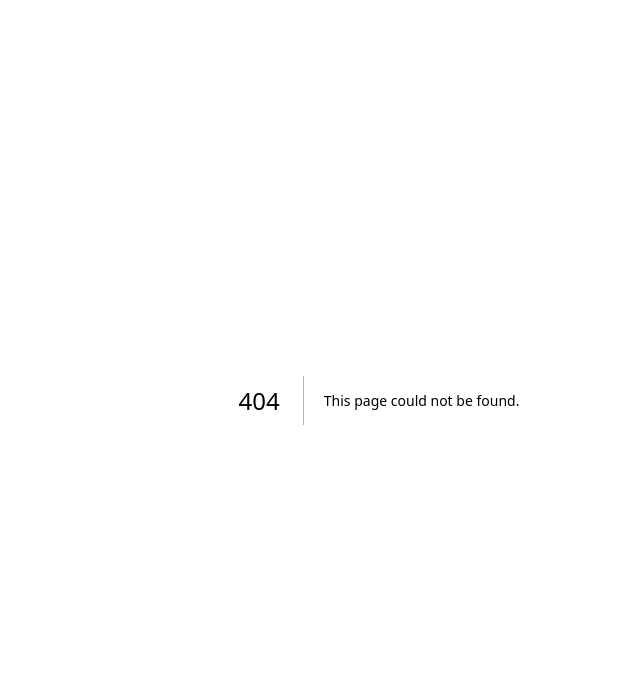
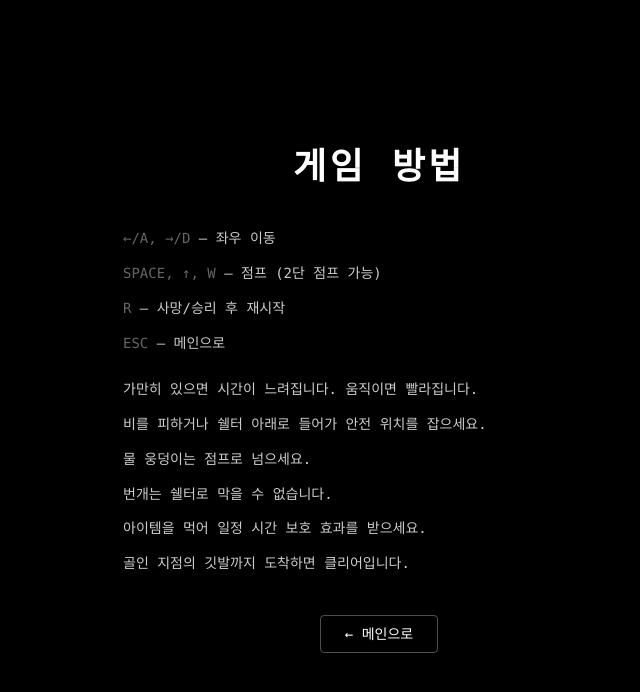
Before and after one commit to LEESOLL/rain-dash, a Next.js app: page /how-to-play in a window 1280 px wide. Before the commit this address had no page. Shown: the top 692 px of the page, without its empty margins (261-901 px from the left). Built offline with nearby package versions, Linux system fonts and the light colour scheme.

Commit message:
feat(app): 메인/온보딩/도움말 페이지 분리 및 닉네임 플로우 구현

```diff
--- /dev/null
+++ b/app/how-to-play/page.tsx
@@ -0,0 +1,43 @@
+import Link from "next/link";
+
+export default function HowToPlayPage() {
+  return (
+    <main className="flex min-h-dvh items-center justify-center bg-black text-white font-mono">
+      <div className="flex w-full max-w-xl flex-col items-center gap-10 px-8">
+        <h1 className="text-4xl font-bold tracking-widest">게임 방법</h1>
+
+        <div className="w-full space-y-3 text-sm leading-relaxed opacity-80">
+          <p>
+            <span className="opacity-50">←/A, →/D</span> — 좌우 이동
+          </p>
+          <p>
+            <span className="opacity-50">SPACE, ↑, W</span> — 점프 (2단 점프
+            가능)
+          </p>
+          <p>
+            <span className="opacity-50">R</span> — 사망/승리 후 재시작
+          </p>
+          <p>
+            <span className="opacity-50">ESC</span> — 메인으로
+          </p>
+
+          <p className="!mt-6">
+            가만히 있으면 시간이 느려집니다. 움직이면 빨라집니다.
+          </p>
+          <p>비를 피하거나 쉘터 아래로 들어가 안전 위치를 잡으세요.</p>
+          <p>물 웅덩이는 점프로 넘으세요.</p>
+          <p>번개는 쉘터로 막을 수 없습니다.</p>
+          <p>아이템을 먹어 일정 시간 보호 효과를 받으세요.</p>
+          <p>골인 지점의 깃발까지 도착하면 클리어입니다.</p>
+        </div>
+
+        <Link
+          href="/"
+          className="rounded border border-white/30 px-6 py-2 text-sm transition hover:bg-white/10"
+        >
+          ← 메인으로
+        </Link>
+      </div>
+    </main>
+  );
+}
--- a/app/page.tsx
+++ b/app/page.tsx
@@ -1,7 +1,46 @@
+"use client";
+
+import Link from "next/link";
+import { useRouter } from "next/navigation";
+import { readCachedUser } from "@/features/user/userStore";
+
 export default function Home() {
+  const router = useRouter();
+
+  function handleStart() {
+    const user = readCachedUser();
+    if (user) {
+      router.push("/play/rainy-day-01");
+    } else {
+      router.push("/start");
+    }
+  }
+
   return (
-    <main className="flex min-h-dvh items-center justify-center bg-black text-white">
-      <p className="text-sm opacity-50">Rain Dash — 준비 중</p>
+    <main className="flex min-h-dvh items-center justify-center bg-black text-white font-mono">
+      <div className="flex flex-col items-center gap-12 px-8">
+        <div className="text-center">
+          <h1 className="text-6xl font-bold tracking-widest">RAIN DASH</h1>
+          <p className="mt-3 text-xs opacity-50 tracking-wider">
+            time moves fast when you move fast
+          </p>
+        </div>
+
+        <div className="flex w-64 flex-col gap-3">
+          <button
+            onClick={handleStart}
+            className="rounded bg-white px-8 py-3 text-lg font-bold tracking-widest text-black transition hover:bg-white/80"
+          >
+            게임 시작
+          </button>
+          <Link
+            href="/how-to-play"
+            className="rounded border border-white/30 px-8 py-3 text-center text-lg tracking-widest transition hover:bg-white/10"
+          >
+            게임 방법
+          </Link>
+        </div>
+      </div>
     </main>
   );
 }
--- /dev/null
+++ b/app/start/page.tsx
@@ -0,0 +1,80 @@
+"use client";
+
+import { useRouter } from "next/navigation";
+import { useEffect, useState, useSyncExternalStore } from "react";
+import { createUser } from "@/features/user/userRepository";
+import {
+  getServerUserSnapshot,
+  readCachedUser,
+  refreshUserCache,
+  subscribeUser,
+} from "@/features/user/userStore";
+
+export default function StartPage() {
+  const user = useSyncExternalStore(
+    subscribeUser,
+    readCachedUser,
+    getServerUserSnapshot,
+  );
+  const router = useRouter();
+  const [nicknameInput, setNicknameInput] = useState<string>("");
+
+  useEffect(() => {
+    if (user) {
+      router.replace("/play/rainy-day-01");
+    }
+  }, [user, router]);
+
+  if (user) return null;
+
+  function handleSave() {
+    createUser(nicknameInput);
+    refreshUserCache();
+    router.push("/play/rainy-day-01");
+  }
+
+  function handleSkip() {
+    createUser();
+    refreshUserCache();
+    router.push("/play/rainy-day-01");
+  }
+
+  return (
+    <main className="flex min-h-dvh items-center justify-center bg-black text-white font-mono">
+      <div className="flex flex-col items-center gap-10 px-8">
+        <div className="text-center">
+          <h1 className="text-4xl font-bold tracking-widest">닉네임 입력</h1>
+          <p className="mt-3 text-xs opacity-50">
+            건너뛰면 기본 닉네임이 생성됩니다
+          </p>
+        </div>
+
+        <div className="flex flex-col items-center gap-4">
+          <input
+            type="text"
+            value={nicknameInput}
+            onChange={(e) => setNicknameInput(e.target.value)}
+            placeholder="Dasher_XXXX"
+            maxLength={20}
+            autoFocus
+            className="w-64 rounded border border-white/30 bg-white/10 px-4 py-2 text-white outline-none focus:border-white"
+          />
+          <div className="flex gap-3">
+            <button
+              onClick={handleSave}
+              className="rounded bg-white px-6 py-2 text-sm font-bold text-black transition hover:bg-white/80"
+            >
+              확인
+            </button>
+            <button
+              onClick={handleSkip}
+              className="rounded border border-white/30 px-6 py-2 text-sm transition hover:bg-white/10"
+            >
+              건너뛰기
+            </button>
+          </div>
+        </div>
+      </div>
+    </main>
+  );
+}
--- a/features/game/components/GameCanvas.tsx
+++ b/features/game/components/GameCanvas.tsx
@@ -1,5 +1,6 @@
 "use client";
 
+import { useRouter } from "next/navigation";
 import { useEffect, useRef } from "react";
 import type { Stage } from "@/features/stage/types";
 import { createEngine } from "../engine/createEngine";
@@ -11,6 +12,7 @@ type Props = {
 
 export function GameCanvas({ stage }: Props) {
   const canvasRef = useRef<HTMLCanvasElement>(null);
+  const router = useRouter();
 
   useEffect(() => {
     const canvas = canvasRef.current;
@@ -38,6 +40,9 @@ export function GameCanvas({ stage }: Props) {
           engine.restart();
         }
         e.preventDefault();
+      } else if (e.code === "Escape") {
+        router.push("/");
+        e.preventDefault();
       }
     }
 
@@ -59,7 +64,7 @@ export function GameCanvas({ stage }: Props) {
       window.removeEventListener("keydown", onKeyDown);
       window.removeEventListener("keyup", onKeyUp);
     };
-  }, [stage]);
+  }, [stage, router]);
 
   return <canvas ref={canvasRef} className="block w-full h-full" />;
 }
```
